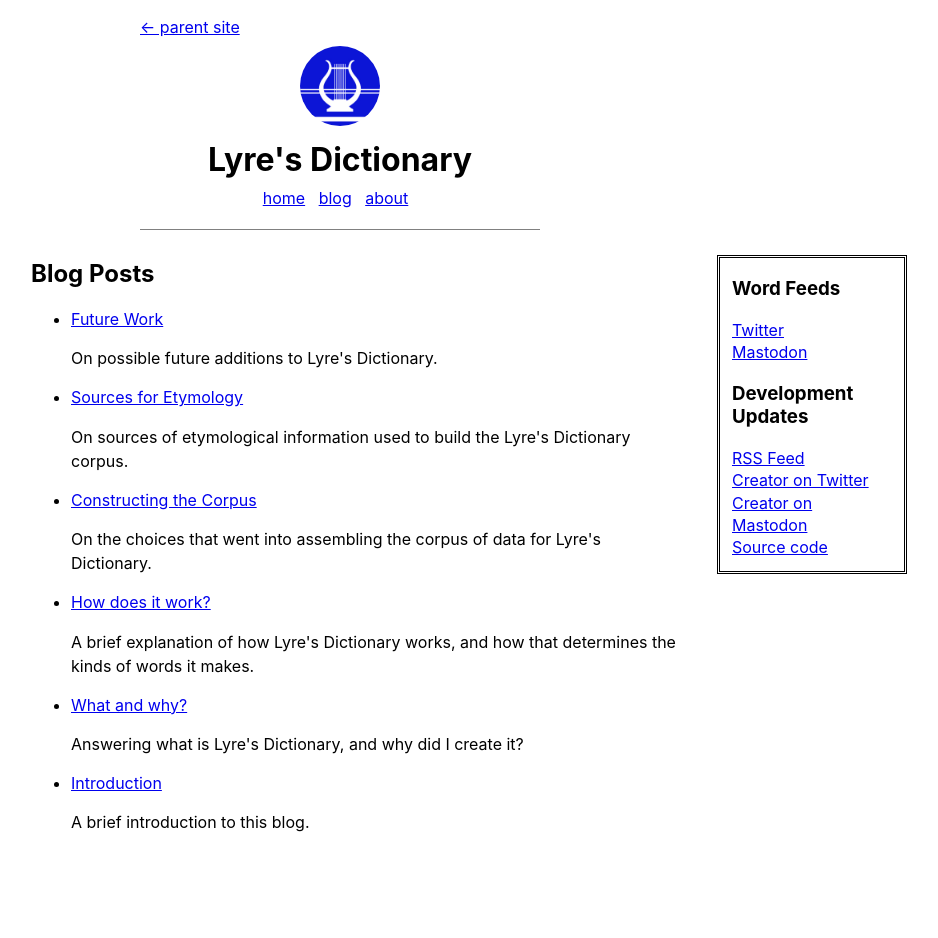
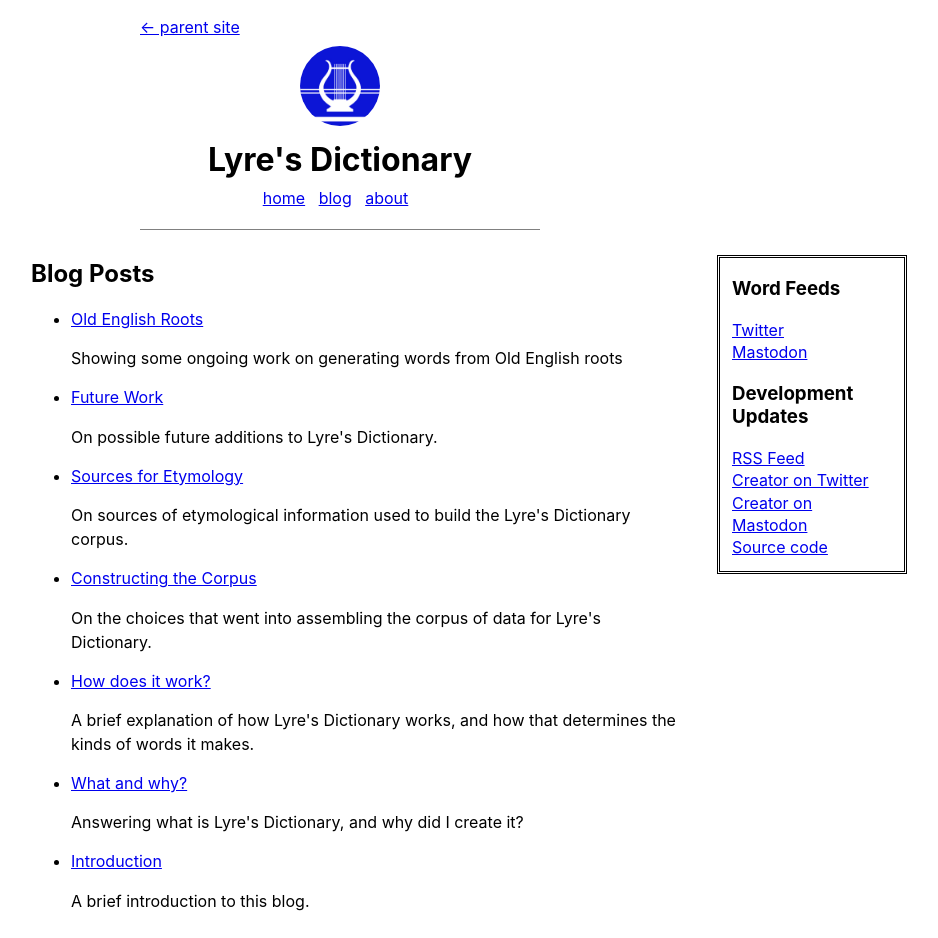
Before and after one commit to inthescales/lyre-site, a Jekyll site: the page built from blog/index.md, in a window 1280 px wide. Shown: the whole page, without its empty margins (300-1238 px from the left). Built offline with Jekyll 4.4.1, drawn with Linux system fonts in a browser that asks for light colours; before the commit the page ends 900 px from its top, so only the background shows below that; some of the changed lines change nothing that is shown.

Commit message:
Add blog post on old english roots

```diff
--- a/assets/css/main.scss
+++ b/assets/css/main.scss
@@ -85,6 +85,24 @@ div.excerpt {
     display: inherited;
 }
 
+.table-contents table, td, tr, th {
+    border: none;
+    border-collapse: collapse;
+}
+
+.table-contents tr:nth-child(even) {
+    background-color: #f2f2f2;
+}
+
+.table-contents td {
+    padding-top: 4px;
+    padding-bottom: 4px;
+}
+
+.table-contents th {
+    padding-bottom: 8px;
+}
+
 .excerpt p {
     line-height: 1.6;
     margin: 8px 0px;
--- /dev/null
+++ b/blog/_posts/2024-2-18-old-english-wip.md
@@ -0,0 +1,127 @@
+---
+layout: post
+title: "Old English Roots"
+excerpt: "Showing some ongoing work on generating words from Old English roots"
+tags: what
+---
+
+---
+
+This post is based on a short talk I gave at the monthly event Wordhack on January 18, 2024, held at [Wonderville](https://www.wonderville.nyc/) in New York City. Some changes were made to suit the format.
+
+---
+
+One of the major limitations of Lyre's Dictionary that I've wanted to work through for a long time is that it can only create words based on Latin and Greek roots. This, of course, does not reflect the makeup of English overall. In fact, the most common English words of today can be traced back to English's original form, the language called Old English, or to its earlier Germanic roots. Recently I've been working on a new system for making words from Old English roots, and have made some good progress.
+
+First, some background:
+
+## Old English
+
+Old English refers to the earliest period of the English language, as it was spoken between about the 6th and 12th centuries. This language was distinct from Modern English in many ways, and it both looks and sounds so different that it cannot be readily understood by Modern English speakers.
+
+As an example, consider these first few passages of the Lord's Prayer as it was written in Old English (you can hear it spoken [here](https://upload.wikimedia.org/wikipedia/commons/2/23/Faederureaudio2.ogg)) with its modern form:
+
+<table style="width: 100%; margin: auto;">
+<tr><td><i>Fæder ūre þū þe eart on heofonum,</i></td><td>Our Father, who art in heaven,</td></tr>
+<tr><td><i>Sīe þīn nama ġehālgod.</i></td><td>Hallowed be thy name.</td></tr>
+<tr><td><i>Tōbecume þīn rīċe,</i></td><td>Thy kingdom come,</td></tr>
+<tr><td><i>Ġeweorðe þīn willa, on eorðan swā swā on heofonum.</i></td><td>Thy will be done on earth as in heaven.</td></tr>
+</table>
+
+Although it may appear totally alien at first, with examination, it is possible to see connections between the Old and Modern English words. '<i>Fæder</i>' becomes 'father', '<i>heofonum</i>' changes to 'heaven', '<i>nama</i>' to 'name'.
+
+It's not just that these words happen to look similar – there are more or less well defined
+changes that transformed the earlier forms of the words into the later ones. And to the extent that these changes can be defined, they can be simulated as well. This is what I have attempted to do in adding Old English to Lyre's Dictionary.
+
+## The Results So Far
+
+This table shows some output from the new code that I've been writing. It takes in the Old English words on the left, and produces their modern forms on the right:
+
+<table style="width: 100%; margin: auto;">
+<tr><th>OE written</th><th>OE sounds</th><th>ME sounds</th><th>Modern form</th></tr>
+<tr><td>bāt</td><td>/baːt/</td><td>/bɔːt/</td><td>boat</td></tr>
+<tr><td>heofon</td><td>/xeofon/</td><td>/xɛːvən/</td><td>heaven</td></tr>
+<tr><td>ċild</td><td>/tʃild/</td><td>/tʃiːld/</td><td>child</td></tr>
+<tr><td>dæġ</td><td>/dæj/</td><td>/dai/</td><td>day</td></tr>
+<tr><td>frēond</td><td>/freːond/</td><td>/freːnd/</td><td>friend</td></tr>
+<tr><td>nama</td><td>/nama/</td><td>/naːm/</td><td>name</td></tr>
+<tr><td>eorðe</td><td>/eorθe/</td><td>/erð/</td><td>earth</td></tr>
+<tr><td>bryċġ</td><td>/brydʒ/</td><td>/bridʒ/</td><td>bridge</td></tr>
+<tr><td>gōd</td><td>/ɣoːd/</td><td>/goːd/</td><td>good</td></tr>
+<tr><td>hlæhhan</td><td>/xlæxxan/</td><td>/laux/</td><td>laugh</td></tr>
+<tr><td>stelan</td><td>/stelan/</td><td>/stɛːl/</td><td>steal</td></tr>
+</table>
+
+This is a three step process, moving from the first column to the fourth.
+
+1. Start with Old English written forms, generally in their standard form from about the year 900, along with some sound annotations used by modern scholars (these are the dots and lines you see above some letters).
+
+2. Determine the pronunciation of this word in Old English. This tends to be straightforward, as Old English was usually written the way it was pronounced (and the added sound annotations clarify the ambiguous cases). The table here uses my own rough phonemic representation of the sounds of Old English.
+
+3. Put this pronunciation through about six hundred years of simulated historical sound change, approximating how it would have sounded in Middle English (a later form of the language) around the late 15th century. The reason we stop there is because, while English spelling is notoriously confusing, part of the reason is because we still use spellings that were developed during this time, which weren't updated as pronunciations changed over the last 500 years.
+
+4. Determine a modern form for the word, based on observed modern-day spelling conventions.
+
+As the table shows, this procedure works pretty well. It's able to produce the correct spellings of all of these words based only on their Old English forms.
+
+However, this table hides some of the complexity. These next tables show some of the ambiguities and uncertainties in this process:
+
+<table style="width: 100%; margin: auto;">
+<tr><th>OE written</th><th>OE sounds</th><th>ME sounds</th><th>Modern form</th></tr>
+<tr><td>bāt</td><td>/baːt/</td><td>/bɔːt/</td><td>bote <span style="color:red;">(boat)</span></td></tr>
+<tr><td>māra</td><td>/maːra/</td><td>/mɔːr/</td><td>moar <span style="color:red;">(more)</span></td></tr>
+<tr><td>ċēowan</td><td>/tʃeːowan/</td><td>/tʃiu/</td><td>chue <span style="color:red;">(chew)</span></td></tr>
+<tr><td>trēwe</td><td>/treːwe/</td><td>/triu/</td><td>trew <span style="color:red;">(true)</span></td></tr>
+</table>
+
+Like before, the input to the program is on the left, and the output is on the right. I've also added annotations in red. As you can see, sometimes the program produces unexpected results. But although these spellings aren't the ones we see in actual English today, they seem to be plausible. We might just as well have ended up with 'bote' instead of 'boat' — as far as I can tell, it's a matter of chance. In these cases, I've coded the system to produce one or the other at random.
+
+Pronunciations can also diverge during historical change:
+
+<table style="width: 100%; margin: auto;">
+<tr><th>OE written</th><th>OE sounds</th><th>ME sounds</th><th>Modern form</th></tr>
+<tr><td>clyċċan</td><td>/klytʃtʃan/</td><td>/klitʃ/</td><td>clitch <span style="color:red;">(clutch)</span></td></tr>
+<tr><td>hȳdan</td><td>/xyːdan/</td><td>/xuːd/</td><td>houd <span style="color:red;">(hide)</span></td></tr>
+<tr><td>wicu</td><td>/wiku/</td><td>/wik/</td><td>wick <span style="color:red;">(week)</span></td></tr>
+<tr><td>wudu</td><td>/wudu/</td><td>/wud/</td><td>wud <span style="color:red;">(wood)</span></td></tr>
+</table>
+
+Cases like these occur because the historical changes and spelling conventions aren't completely predictable: a single sound might change differently in different cases, and standard modern forms might derive from any one of multiple Old English dialects.
+
+And there are some cases I can't explain at all. Either my system doesn't account for some historical processes, or these words simply changed unpredictably:
+
+<table style="width: 100%; margin: auto;">
+<tr><th>OE written</th><th>OE sounds</th><th>ME sounds</th><th>Modern form</th></tr>
+<tr><td>camb</td><td>/kamb/</td><td>/kamb/</td><td>camb <span style="color:red;">(comb)</span></td></tr>
+<tr><td>ċīcen</td><td>/tʃiːken/</td><td>/tʃiːkən/</td><td>chiken <span style="color:red;">(chicken)</span></td></tr>
+<tr><td>dūst</td><td>/duːst/</td><td>/duːst/</td><td>doust <span style="color:red;">(dust)</span></td></tr>
+<tr><td>nēdl</td><td>/neːdl/</td><td>/nedəl/</td><td>neddle <span style="color:red;">(needle)</span></td></tr><tr></tr>
+</table>
+
+While I may discover more historical rules that explain some of these differences, I'll never be able to write a system that could account for all of the historical happenstances that created all our modern words. Some words will always be mysterious.
+
+So, there is necessarily some ambiguity in this process, and one Old English form may have multiple plausible modern forms. But overall, the program does seem to generally produce plausible output. And once we have this system, we can do something very interesting with it — we can take words that fell out of the language along the way, and see what they might look like if they still existed today:
+
+<table style="width: 100%; margin: auto;">
+<tr><th>OE written</th><th>OE sounds</th><th>ME sounds</th><th>Modern form</th></tr>
+<tr><td>drēfan</td><td>/dreːfan/</td><td>/dreːv/</td><td>dreeve</td></tr>
+<tr><td>friþ</td><td>/friθ/</td><td>/friθ/</td><td>frith</td></tr>
+<tr><td>heolfriġ</td><td>/xeolfrij/</td><td>/xelvrəj/</td><td>helvry</td></tr>
+<tr><td>hremman</td><td>/xremman/</td><td>/rem/</td><td>rem</td></tr>
+<tr><td>līg</td><td>/liːɣ/</td><td>/liːx/</td><td>ligh</td></tr>
+<tr><td>nyten</td><td>/nyten/</td><td>/nitən/</td><td>nitten</td></tr>
+<tr><td>racente</td><td>/rakente/</td><td>/rakənt/</td><td>rackent</td></tr>
+<tr><td>snytru</td><td>/snytru/</td><td>/snitər/</td><td>snitter</td></tr>
+<tr><td>swincan</td><td>/swinkan/</td><td>/swink/</td><td>swink</td></tr>
+<tr><td>þild</td><td>/θild/</td><td>/θiːld/</td><td>thild</td></tr><tr></tr>
+</table>
+
+For example, Old English had a word '<i>drefan</i>', meaning "to hinder"; if it still existed today, it might look like 'dreeve'. '<i>snytru</i>', meaning 'wisdom', might be 'snitter'. With this process, we can create lots of new words which the program would have had no way of producing before, and get a much more complete picture of the possibilities latent in English.
+
+## Work to be Done
+
+There's still some work to do before this is ready. While the basic sound change and spelling components are looking good, it'll take some additional work to be able to support things like affixes and compounds. I also want to do some more testing against real words to make sure that I'm catching as many uncommon cases as possible – my research is still turning up new rules for sound change, and there are some spelling ambiguities that might become clearer with more examples to work from. Maybe the biggest piece of remaining work, I'll also need to create a whole new corpus of Old English roots. This will require a lot of research work, and I'll need to decide how I want to handle alternate forms and dialects.
+
+But, this is very exciting not just because of the promise of creating words from Old English roots, but because it proves that this kind of sound change simulation is possible. In the future, I hope it will be possible to use a similar process for different etymological pathways, such as deriving French forms from Latin, Middle English from Old French, and more.
+
+– Robin, February 2024
```
